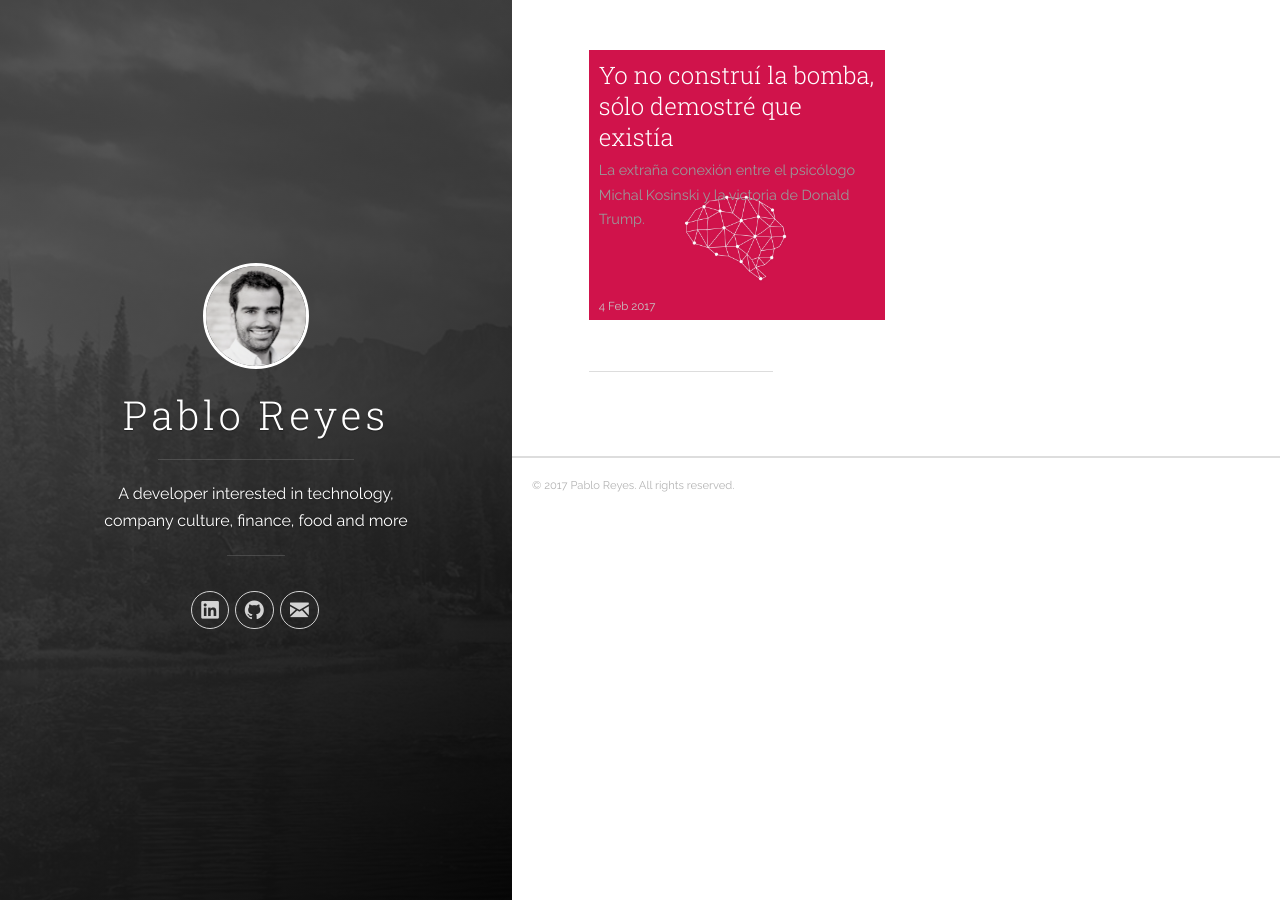
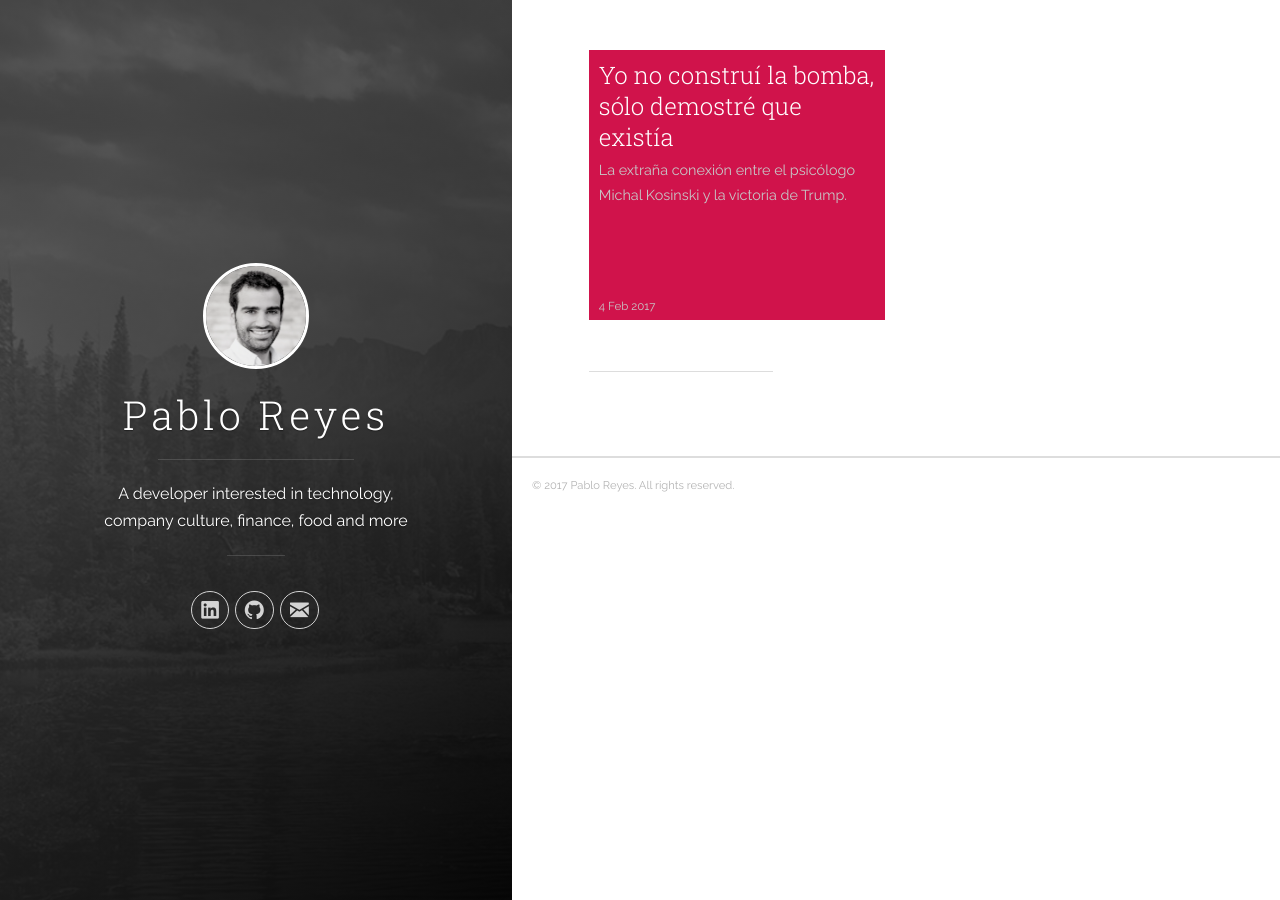
Before and after one commit to PabloReyes/PabloReyes.github.io, a Jekyll site: the page built from index.html, in a window 1280 px wide. Built offline with Jekyll 4.4.1, drawn with Linux system fonts in a browser that asks for light colours; nearby versions of some CDN libraries; the list of posts is cut into pages by our own code.

Commit message:
Update styling

```diff
--- a/_posts/2017-02-04-kosinski-and-cambridge-analytica.markdown
+++ b/_posts/2017-02-04-kosinski-and-cambridge-analytica.markdown
@@ -6,7 +6,7 @@ date: 2017-02-04
 markdown: markdown
 css_id: post-cambridge-analytica
 ---
-### La extraña conexión entre el psicólogo Michal Kosinski y la victoria de Donald Trump.
+### La extraña conexión entre el psicólogo Michal Kosinski y la victoria de Trump.
 <!--more-->
 
 ---
--- a/css/main.css
+++ b/css/main.css
@@ -92,6 +92,21 @@ table tr td{
     margin-bottom: 1em;
     position: relative;
 }
+
+.main-post-list .post-list li .excerpt{
+    color: #c7c7c7;
+}
+
+/*
+Styling of post list for mobile devices.
+One article per row
+*/
+@media (max-width: 960px) {
+    .main-post-list .post-list li  {
+        width: 100%;
+        display: block;
+    }
+}
 .main-post-list .post-list li .post-list__meta{
     position: absolute;
     bottom: 0;
@@ -122,9 +137,5 @@ blockquote{
 }
 
 .main-post-list .post-list li#post-cambridge-analytica{
-    background-image: url(../images/uploads/cambridge-analytica-logo.jpg);
-    background-repeat: no-repeat;
-    background-position: bottom;
-    background-size: 100%;
     background-color: #d0134b; /* Color for logo Cambridge Analytica */
 }
```
